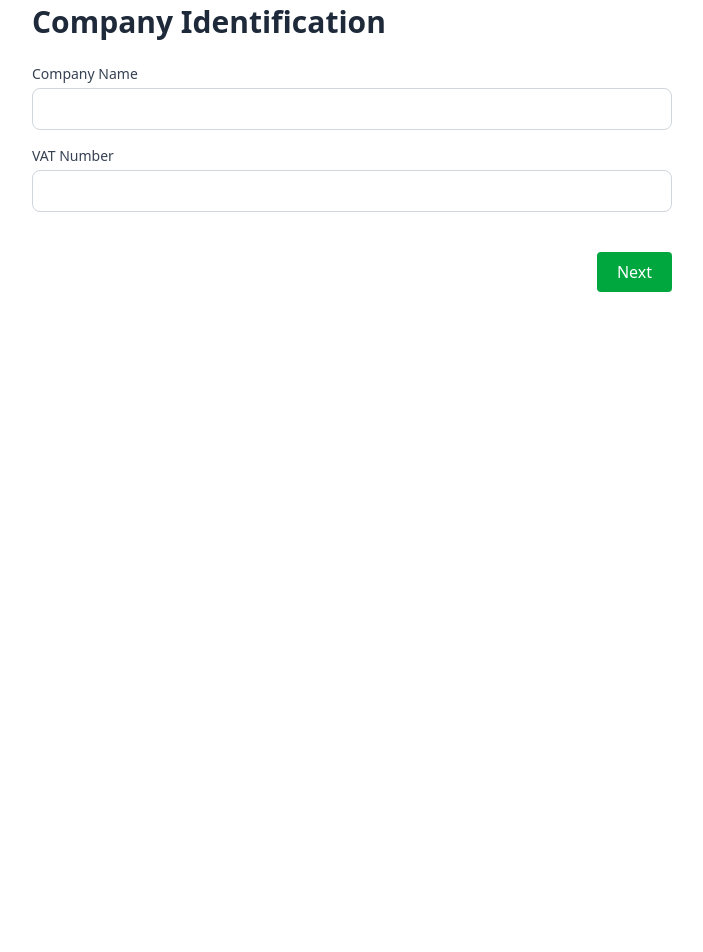
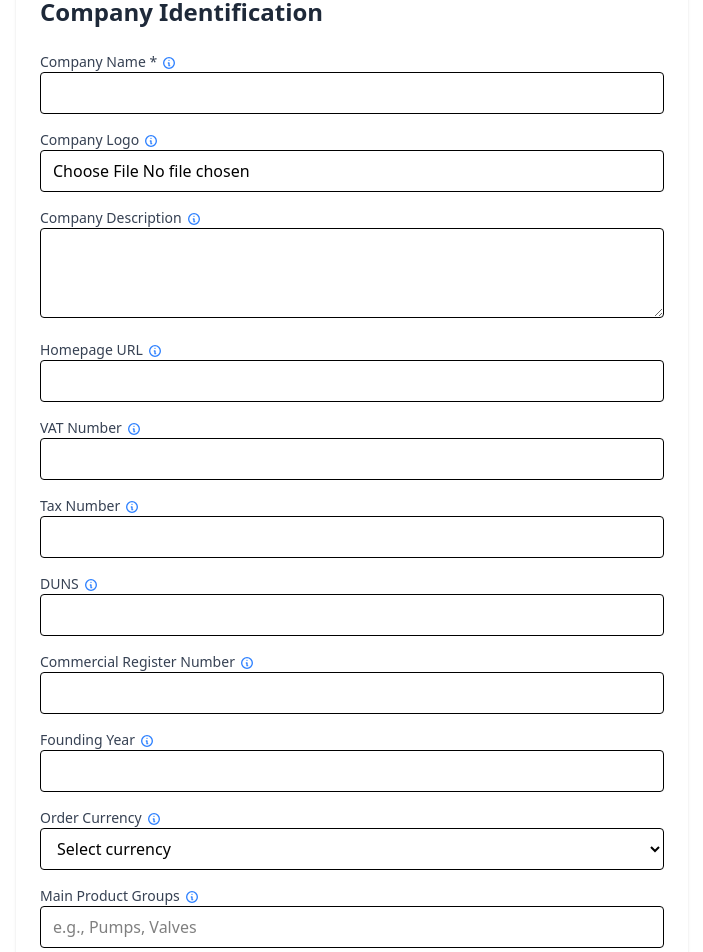
Before and after one commit to moumen-akkad/vueProject, a Vue app: page /company/id in a window 1280 px wide. Shown: the part 100-1052 px from the top of the page, without its empty margins (288-991 px from the left). Before the commit the page ends 800 px from the top, so only its background shows below. Built offline with nearby package versions, Linux system fonts and the light colour scheme; the HTML template or start-up script is replaced by a standard one.

Commit message:
CompanyIdentification.vue non functional draft done

```diff
--- /dev/null
+++ b/src/components/FormField.vue
@@ -0,0 +1,27 @@
+<template>
+    <label class="block group relative">
+        <span class="text-sm text-gray-700 flex items-center gap-1">
+            {{ label }}
+            <span class="text-blue-500 cursor-pointer relative">
+                <svg xmlns="http://www.w3.org/2000/svg" class="w-4 h-4 inline" fill="none" viewBox="0 0 24 24"
+                    stroke="currentColor">
+                    <title>info</title>
+                    <path stroke-linecap="round" stroke-linejoin="round" stroke-width="2"
+                        d="M13 16h-1v-4h-1m1-4h.01M12 20a8 8 0 100-16 8 8 0 000 16z" />
+                </svg>
+                <span
+                    class="absolute left-5 z-10 hidden group-hover:inline-block w-64 p-2 text-xs text-white bg-gray-800 rounded shadow-lg">
+                    {{ tip }}
+                </span>
+            </span>
+        </span>
+        <slot />
+    </label>
+</template>
+
+<script setup lang="ts">
+defineProps<{
+    label: string
+    tip: string
+}>()
+</script>
--- a/src/views/CompanyIdentification.vue
+++ b/src/views/CompanyIdentification.vue
@@ -1,31 +1,89 @@
-
 <template>
-    <section class="max-w-2xl mx-auto px-4 py-8 space-y-6">
-        <h1 class="text-3xl font-bold text-gray-800">Company Identification</h1>
+    <section class="p-6 max-w-2xl mx-auto space-y-6 bg-white rounded shadow">
+        <h1 class="text-2xl font-bold text-gray-800">Company Identification</h1>
 
         <div class="space-y-4">
-            <label class="block">
-                <span class="block text-sm font-medium text-gray-700 mb-1">Company Name</span>
-                <input type="text"
-                    class="block w-full rounded-lg border border-gray-300 p-2 focus:outline-none focus:ring-2 focus:ring-blue-500" />
-            </label>
+            <FormField label="Company Name *" tip="The legal name under which the company operates. Required.">
+                <input type="text" class="w-full border rounded px-3 py-2" />
+            </FormField>
 
-            <label class="block">
-                <span class="block text-sm font-medium text-gray-700 mb-1">VAT Number</span>
-                <input type="text"
-                    class="block w-full rounded-lg border border-gray-300 p-2 focus:outline-none focus:ring-2 focus:ring-blue-500" />
-            </label>
+            <FormField label="Company Logo" tip="Optional. Upload a logo in .png or .jpg format.">
+                <input type="file" class="w-full border rounded px-3 py-2" />
+            </FormField>
+
+            <FormField label="Company Description" tip="Optional. Short summary of the company’s services or mission.">
+                <textarea rows="3" class="w-full border rounded px-3 py-2"></textarea>
+            </FormField>
+
+            <FormField label="Homepage URL" tip="Optional. Link to the company’s website.">
+                <input type="url" class="w-full border rounded px-3 py-2" />
+            </FormField>
+
+            <FormField label="VAT Number" tip="Optional. Required for EU VAT transactions.">
+                <input type="text" class="w-full border rounded px-3 py-2" />
+            </FormField>
+
+            <FormField label="Tax Number" tip="Optional. National tax ID assigned by tax authorities.">
+                <input type="text" class="w-full border rounded px-3 py-2" />
+            </FormField>
+
+            <FormField label="DUNS" tip="Optional. Global 9-digit business identifier from Dun & Bradstreet.">
+                <input type="text" class="w-full border rounded px-3 py-2" />
+            </FormField>
+
+            <FormField label="Commercial Register Number" tip="Optional. Legal number registered with authorities.">
+                <input type="text" class="w-full border rounded px-3 py-2" />
+            </FormField>
+
+            <FormField label="Founding Year" tip="Optional. Year the company was established (e.g., 1998).">
+                <input type="number" class="w-full border rounded px-3 py-2" />
+            </FormField>
+
+            <FormField label="Order Currency" tip="Optional. Default currency used for transactions.">
+                <select class="w-full border rounded px-3 py-2">
+                    <option disabled selected>Select currency</option>
+                    <option>EUR</option>
+                    <option>USD</option>
+                    <option>GBP</option>
+                    <option>JPY</option>
+                </select>
+            </FormField>
+
+            <FormField label="Main Product Groups" tip="Optional. Product categories your company offers.">
+                <input type="text" placeholder="e.g., Pumps, Valves" class="w-full border rounded px-3 py-2" />
+            </FormField>
+
+            <FormField label="Industries" tip="Optional. Sectors where your company is active.">
+                <input type="text" placeholder="e.g., Manufacturing, Energy" class="w-full border rounded px-3 py-2" />
+            </FormField>
         </div>
 
-        <div class="flex justify-end pt-4">
-            <RouterLink to="/company/banks" class="bg-green-600 text-white px-5 py-2 rounded hover:bg-green-700 transition">
+        <div class="flex justify-between pt-4">
+            <RouterLink to="/" class="bg-gray-500 text-white px-5 py-2 rounded hover:bg-gray-600 transition">
+                Previous
+            </RouterLink>
+            <RouterLink to="/company/banks"
+                class="bg-green-600 text-white px-5 py-2 rounded hover:bg-green-700 transition">
                 Next
             </RouterLink>
         </div>
-
     </section>
 </template>
 
+<script setup lang="ts">
+import { RouterLink } from "vue-router";
+</script>
 
-<script setup lang="ts">
+<!-- Tooltip-enabled label component -->
+<script lang="ts">
+import { defineComponent } from 'vue';
+import FormField from "../components/FormField.vue";
+
+export default defineComponent({
+    name: 'FormField',
+    props: {
+        label: String,
+        tip: String
+    }
+});
 </script>
```
